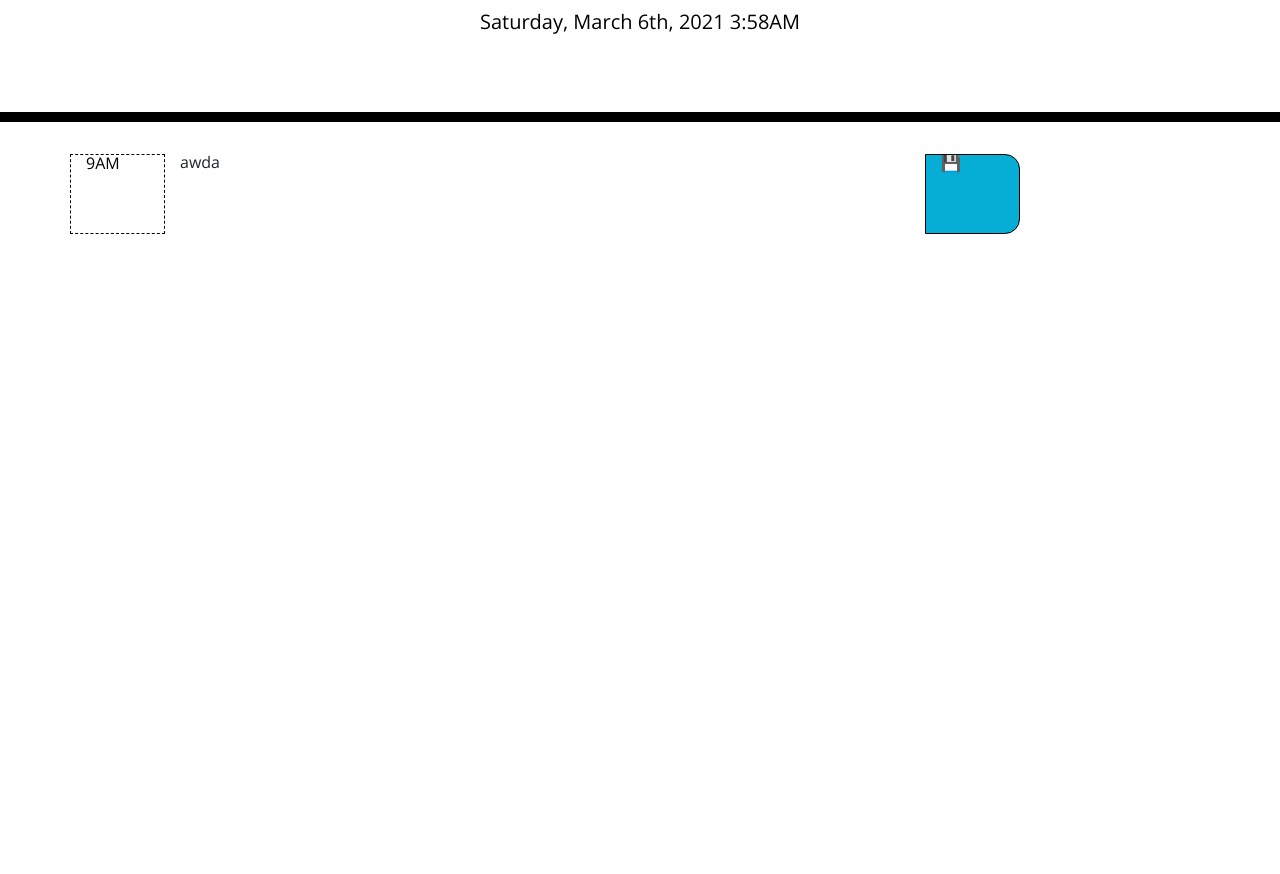
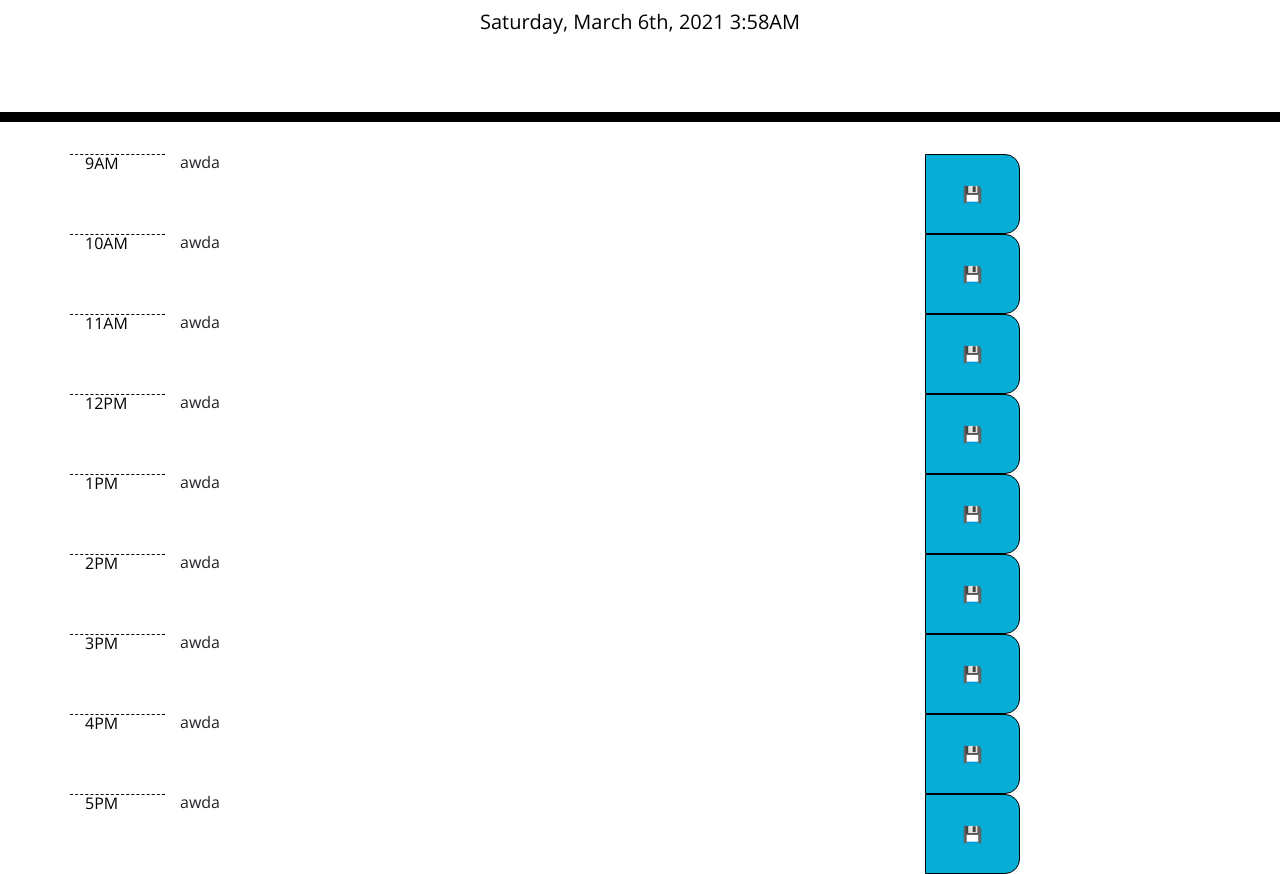
Before and after one commit to BiggRonn/WorkScheduleRWH, a plain HTML site: page index.html in a window 1280 px wide. Shown: the part 182-1056 px from the top of the page. Before the commit the page ends 800 px from the top, so only its background shows below. Drawn offline with nearby package versions, Linux system fonts and the light colour scheme.

Commit message:
made the buttons

```diff
--- a/assets/style.css
+++ b/assets/style.css
@@ -6,7 +6,7 @@ body {
 
 textarea{
   background: transparent;
-  border: 1px solid black;
+  border: 12px solid black;
   resize: none;
   color: #000000;
   padding: 10px;
@@ -39,7 +39,7 @@ textarea{
 .hour {
   background-color: #ffffff;
   color: #000000;
-  border: 1px dashed #000000;
+  border-top: 1px dashed #000000;
 }
 
 .past {
--- a/index.html
+++ b/index.html
@@ -31,9 +31,60 @@
     <div class="container">
       <div class = "row">
         <div class = "hour col-1 align-items-center">9AM</div>
-        <div class = "textarea col-8">awda</div>
-        <a class = "saveBtn col-1 align-items-center justify-content-center">&#128190</a>
+        <div id = "9" class = "textarea col-8">awda</div>
+        <button class = "saveBtn col-1 align-items-center justify-content-center">&#128190</button>
       </div>
+
+      <div class = "row">
+        <div class = "hour col-1 align-items-center">10AM</div>
+        <div id = "10" class = "textarea col-8">awda</div>
+        <button class = "saveBtn col-1 align-items-center justify-content-center">&#128190</button>
+      </div>
+
+      <div class = "row">
+        <div class = "hour col-1 align-items-center">11AM</div>
+        <div id = "11" class = "textarea col-8">awda</div>
+        <button class = "saveBtn col-1 align-items-center justify-content-center">&#128190</button>
+      </div>
+
+      <div class = "row">
+        <div class = "hour col-1 align-items-center">12PM</div>
+        <div id = "12" class = "textarea col-8">awda</div>
+        <button class = "saveBtn col-1 align-items-center justify-content-center">&#128190</button>
+      </div>
+
+      <div class = "row">
+        <div class = "hour col-1 align-items-center">1PM</div>
+        <div id = "13" class = "textarea col-8">awda</div>
+        <button class = "saveBtn col-1 align-items-center justify-content-center">&#128190</button>
+      </div>
+
+      <div class = "row">
+        <div class = "hour col-1 align-items-center">2PM</div>
+        <div id = "14" class = "textarea col-8">awda</div>
+        <button class = "saveBtn col-1 align-items-center justify-content-center">&#128190</button>
+      </div>
+
+      <div class = "row">
+        <div class = "hour col-1 align-items-center">3PM</div>
+        <div id = "15" class = "textarea col-8">awda</div>
+        <button class = "saveBtn col-1 align-items-center justify-content-center">&#128190</button>
+      </div>
+
+      <div class = "row">
+        <div class = "hour col-1 align-items-center">4PM</div>
+        <div id = "16" class = "textarea col-8">awda</div>
+        <button class = "saveBtn col-1 align-items-center justify-content-center">&#128190</button>
+      </div>
+
+      <div class = "row">
+        <div class = "hour col-1 align-items-center">5PM</div>
+        <div id = "17" class = "textarea col-8">awda</div>
+        <button class = "saveBtn col-1 align-items-center justify-content-center">&#128190</button>
+      </div>
+
+
+
     </div>
 
     <script src="https://cdnjs.cloudflare.com/ajax/libs/jquery/3.2.1/jquery.min.js"></script>
```
